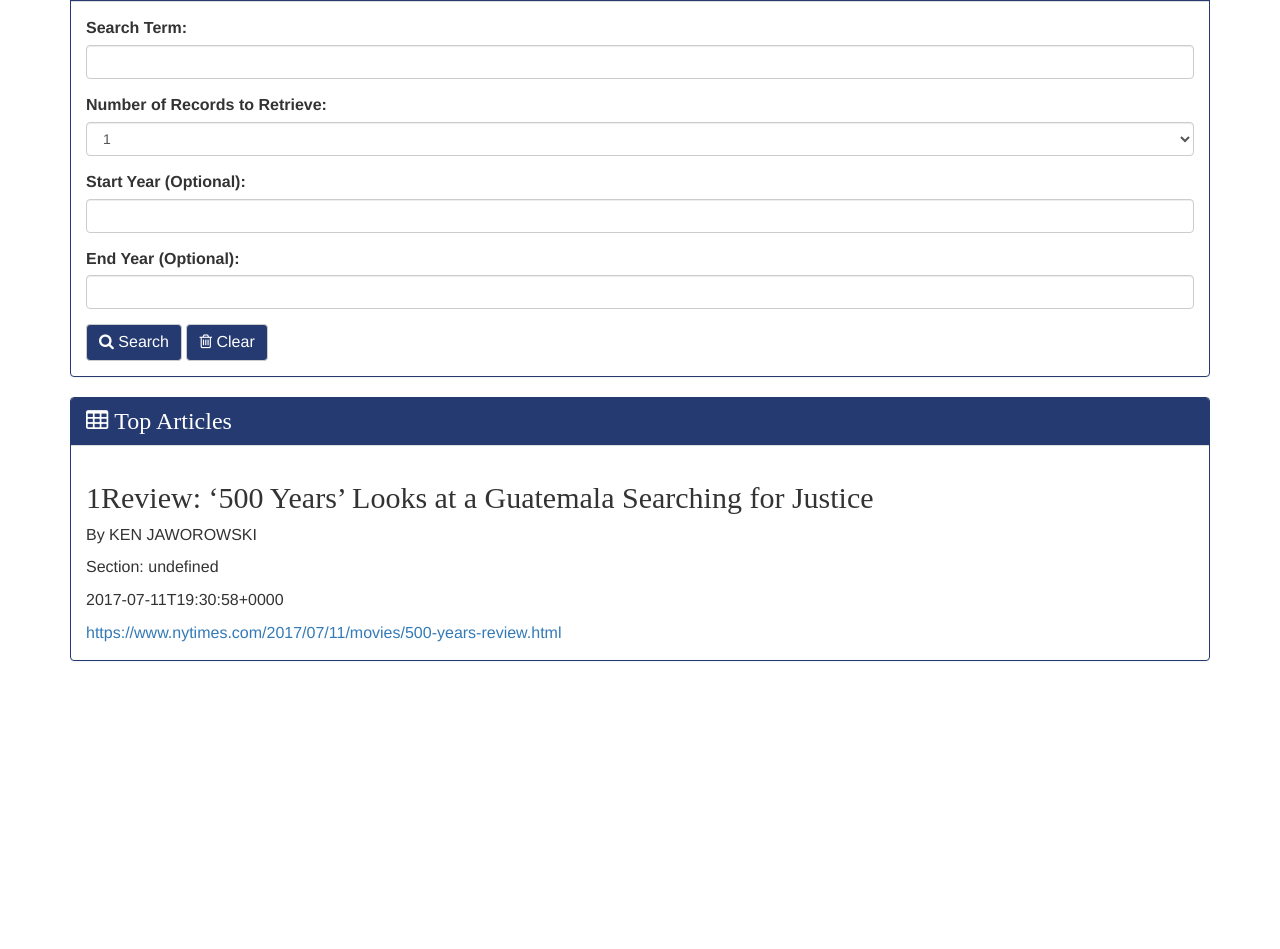
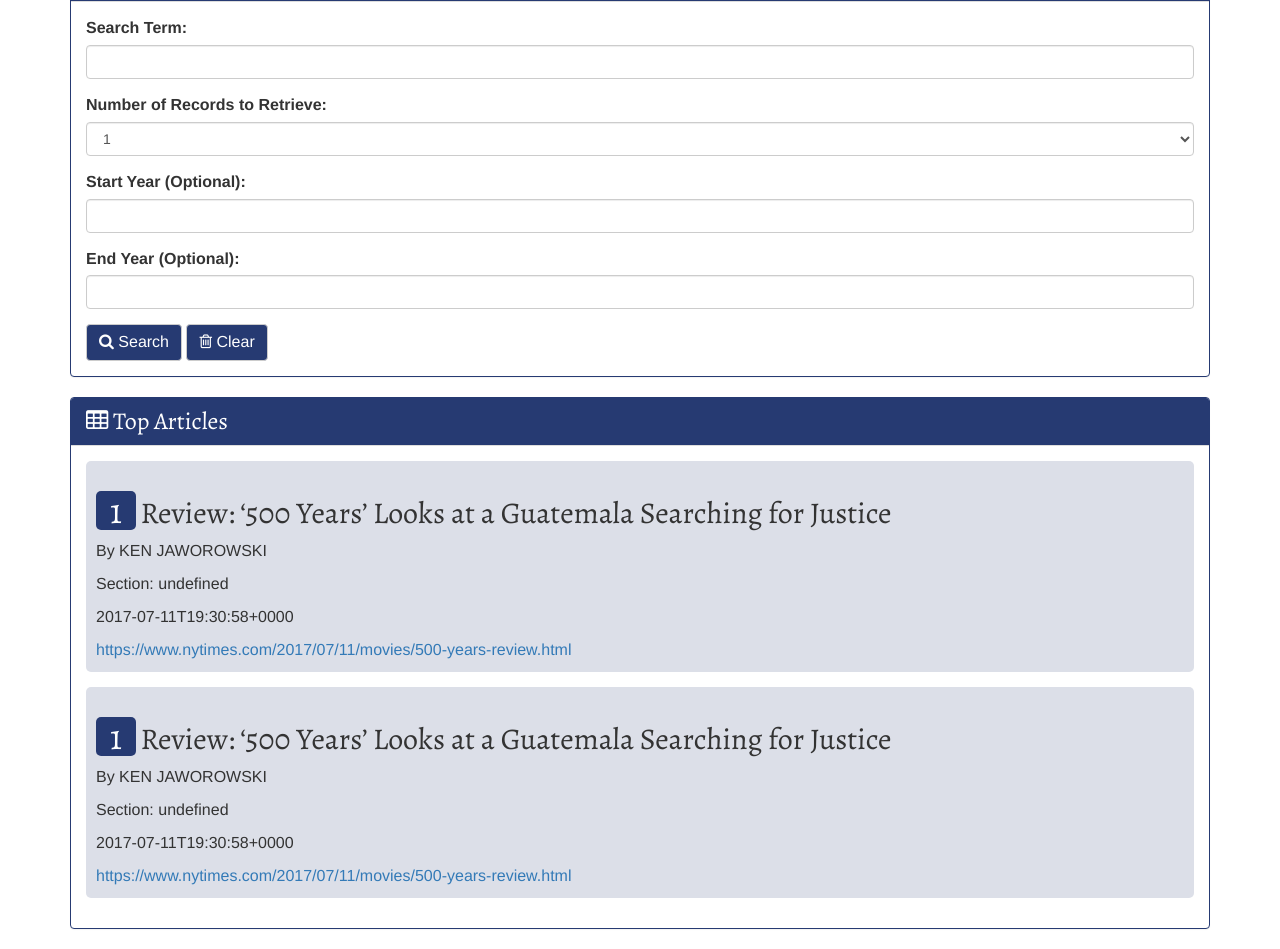
Before and after one commit to iamtheluckyest/NYT-Search, a plain HTML site: page index.html in a window 1280 px wide. Shown: the part 264-1213 px from the top of the page. Before the commit the page ends 945 px from the top, so only its background shows below. Drawn offline with nearby package versions, Linux system fonts and the light colour scheme.

Commit message:
finished

```diff
--- a/index.html
+++ b/index.html
@@ -5,6 +5,7 @@
 	<title>New York Times Search</title>
 	<meta name="viewport" content="width=device-width, initial-scale=1">
 	<link rel="stylesheet" href="https://maxcdn.bootstrapcdn.com/bootstrap/3.3.6/css/bootstrap.min.css" integrity="sha384-1q8mTJOASx8j1Au+a5WDVnPi2lkFfwwEAa8hDDdjZlpLegxhjVME1fgjWPGmkzs7" crossorigin="anonymous">
+	<link href="https://fonts.googleapis.com/css?family=Alegreya" rel="stylesheet">
 	<link rel="stylesheet" href="style.css">
 	<link rel="stylesheet" href="https://maxcdn.bootstrapcdn.com/font-awesome/4.7.0/css/font-awesome.min.css">
 	<script src="https://cdnjs.cloudflare.com/ajax/libs/jquery/3.2.1/jquery.min.js"></script>
@@ -59,11 +60,18 @@
 		  </div>
 		  <div class="panel-body">
 				<div class="result">
-					<h2><span id="result-number">1</span><span id="headline">Review: ‘500 Years’ Looks at a Guatemala Searching for Justice</span></h2>
-					<p id="author">By KEN JAWOROWSKI</p>
-					<p id="section">Section: undefined</p>
-					<p id="date">2017-07-11T19:30:58+0000</p>
-					<a id="webpage" href="https://www.nytimes.com/2017/07/11/movies/500-years-review.html">https://www.nytimes.com/2017/07/11/movies/500-years-review.html</a>
+					<h2><div class="result-number">1</div><span class="headline">Review: ‘500 Years’ Looks at a Guatemala Searching for Justice</span></h2>
+					<p class="author">By KEN JAWOROWSKI</p>
+					<p class="section">Section: undefined</p>
+					<p class="date">2017-07-11T19:30:58+0000</p>
+					<a class="webpage" href="https://www.nytimes.com/2017/07/11/movies/500-years-review.html">https://www.nytimes.com/2017/07/11/movies/500-years-review.html</a>
+				</div>
+				<div class="result">
+					<h2><div class="result-number">1</div><span class="headline">Review: ‘500 Years’ Looks at a Guatemala Searching for Justice</span></h2>
+					<p class="author">By KEN JAWOROWSKI</p>
+					<p class="section">Section: undefined</p>
+					<p class="date">2017-07-11T19:30:58+0000</p>
+					<a class="webpage" href="https://www.nytimes.com/2017/07/11/movies/500-years-review.html">https://www.nytimes.com/2017/07/11/movies/500-years-review.html</a>
 				</div>
 		  </div>
 		</div>
--- a/style.css
+++ b/style.css
@@ -11,7 +11,7 @@ h1 {
 	text-align: center;
 }
 
-.jumbotron, .panel > .panel-heading, button[type=submit] {
+.jumbotron, .panel > .panel-heading, .result-number, button[type=submit] {
 	background-color: #263A72;
 	color:white;
 }
@@ -43,6 +43,25 @@ button[type=submit]:focus  {
 }
 
 select > option:hover {
-	background-color: #51618E; !important
-	color:white; !important
+	background-color: #51618E;
+	color:white;
+
 }
+
+.result {
+	background-color: #DCDFE8;
+	border-radius:5px;
+	padding:10px;
+	margin-bottom: 15px;
+}
+
+.result-number {
+	display:inline-block;
+	text-align:center;
+	padding: auto 5px;
+	margin-right:5px;
+	height:39.6px;
+	width:39.6px;
+	border-radius: 5px;
+	font-size:36px;
+}
```
